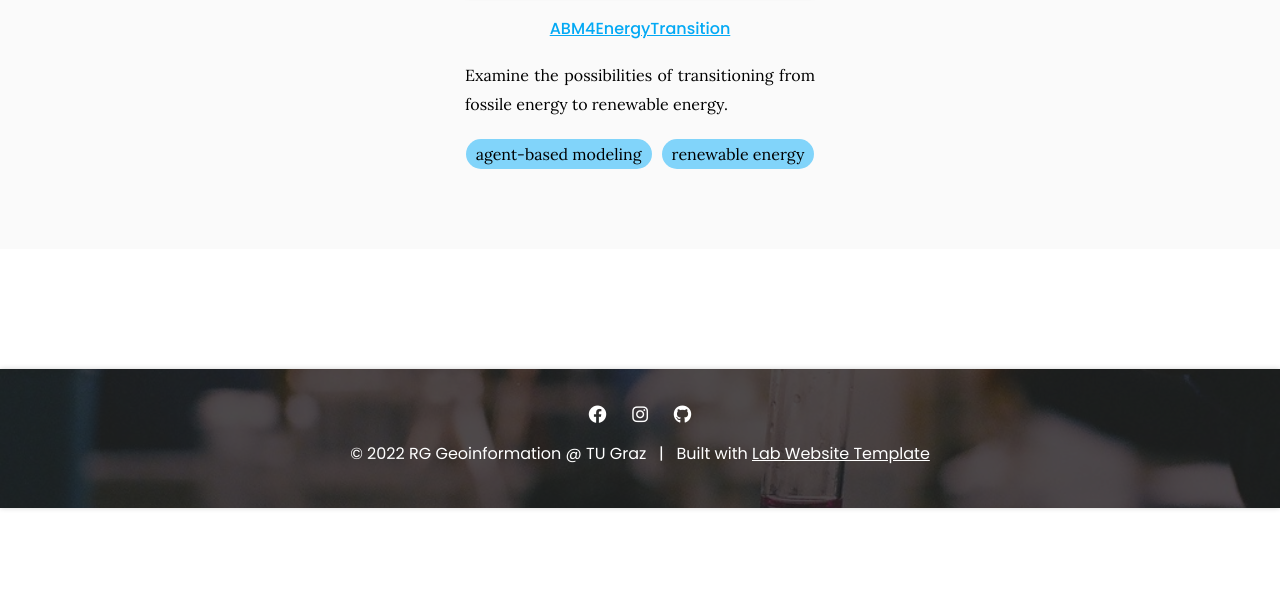
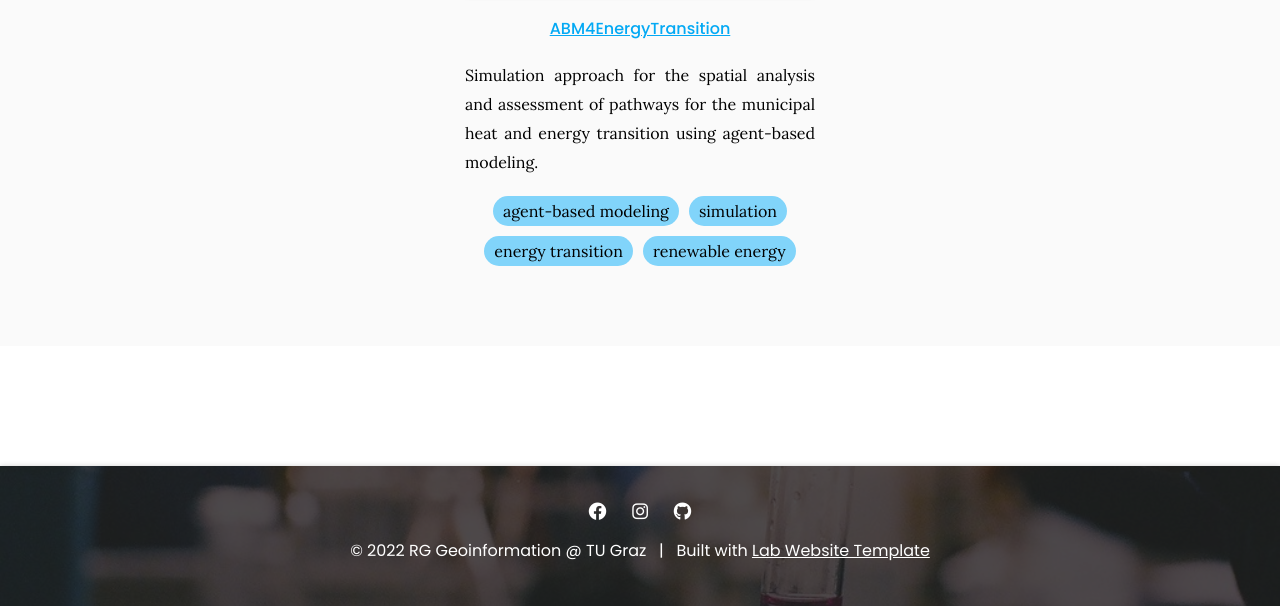
Before and after one commit to Geoinfo-TUGraz/Geoinfo-TUGraz.github.io, a Jekyll site: the page built from projects/index.md, in a window 1280 px wide, cut to the strip 659-1265 px from the top of the page. Built offline with Jekyll 4.4.1, drawn with Linux system fonts in a browser that asks for light colours; before the commit the page ends 1167 px from its top, so only the background shows below that.

Commit message:
Update projects.yaml

```diff
--- a/_data/projects.yaml
+++ b/_data/projects.yaml
@@ -2,7 +2,9 @@
   group: featured
   image: images/ABM4Energy_cropped.png
   link: projects/ABM4EnergyTransition
-  description: Examine the possibilities of transitioning from fossile energy to renewable energy.
+  description: Simulation approach for the spatial analysis and assessment of pathways for the municipal heat and energy transition using agent-based modeling.
   tags:
     - agent-based modeling
+    - simulation
+    - energy transition
     - renewable energy
```
